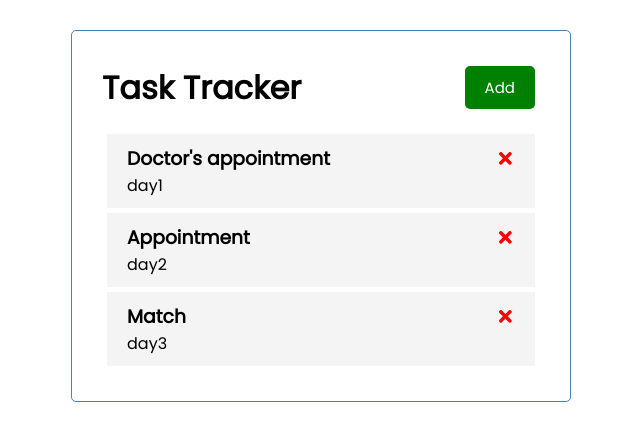
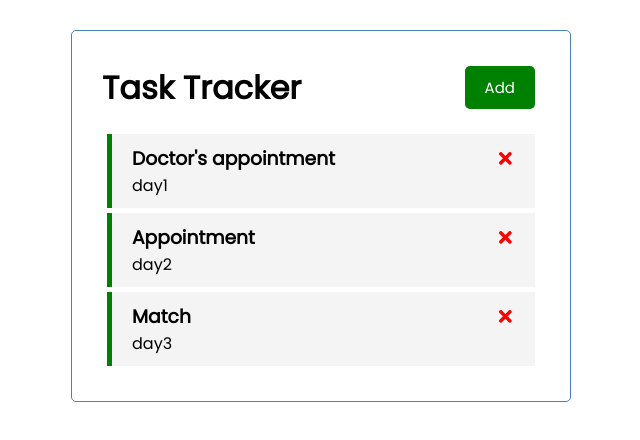
Before and after one commit to nimishbhandari/react-task-tracker, a React (Create React App) app: page / in a window 1280 px wide. Shown: the top 440 px of the page, without its empty margins (319-959 px from the left). Built offline with nearby package versions, Linux system fonts and the light colour scheme.

Commit message:
remider added

```diff
--- a/src/App.js
+++ b/src/App.js
@@ -31,7 +31,11 @@ function App() {
 
   // toggle reminder
   const toggleReminder = (id) => {
-    console.log(id);
+    setTasks(
+      tasks.map((task) =>
+        task.id === id ? { ...task, reminder: !task.reminder } : task
+      )
+    );
   };
 
   return (
--- a/src/components/Task.js
+++ b/src/components/Task.js
@@ -1,9 +1,12 @@
 import React from "react";
 import { FaTimes } from "react-icons/fa";
 
-function Task({ task, onDelete }) {
+function Task({ task, onDelete, onToggle }) {
   return (
-    <div className="task">
+    <div
+      className={`task ${task.reminder ? "reminder" : ""}`}
+      onDoubleClick={() => onToggle(task.id)}
+    >
       <h3>
         {task.text}{" "}
         <FaTimes
--- a/src/components/Tasks.js
+++ b/src/components/Tasks.js
@@ -1,11 +1,16 @@
 import React from "react";
 import Task from "./Task";
 
-function Tasks({ tasks, onDelete }) {
+function Tasks({ tasks, onDelete, onToggle }) {
   return (
     <div>
       {tasks.map((task) => (
-        <Task key={task.id} task={task} onDelete={onDelete} />
+        <Task
+          key={task.id}
+          task={task}
+          onDelete={onDelete}
+          onToggle={onToggle}
+        />
       ))}
     </div>
   );
```
